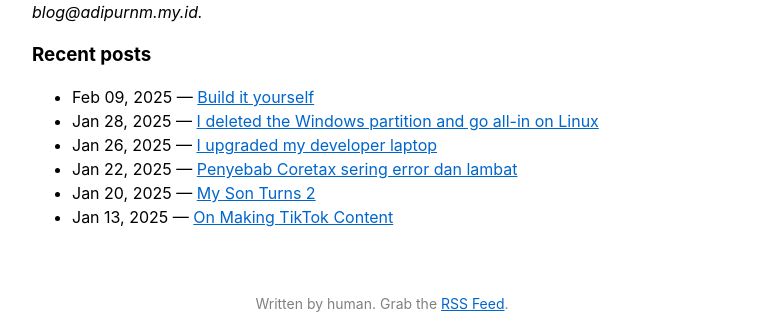
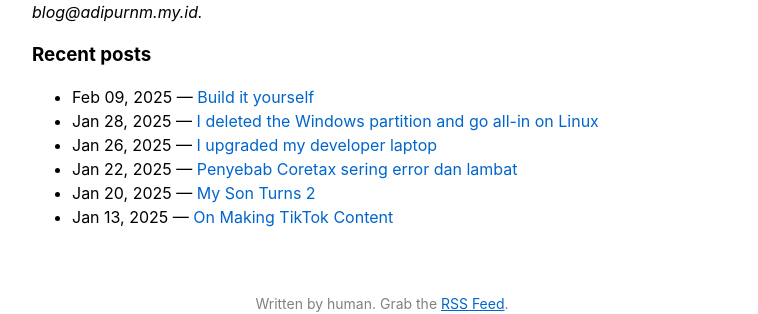
Before and after one commit to adiprnm/weblog, a Jekyll site: the page built from index.html, in a window 1280 px wide. Shown: the part 536-850 px from the top of the page, without its empty margins (258-1016 px from the left). Built offline with Jekyll 4.4.1, drawn with Linux system fonts in a browser that asks for light colours.

Commit message:
Remove underline in list

```diff
--- a/_sass/base.scss
+++ b/_sass/base.scss
@@ -37,7 +37,7 @@ article hr {
   width: 50px;
 }
 
-article a {
+article p a {
   text-decoration: underline;
 }
 
```
